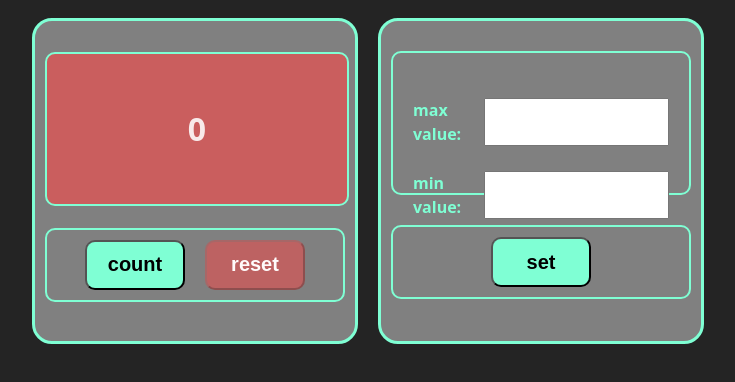
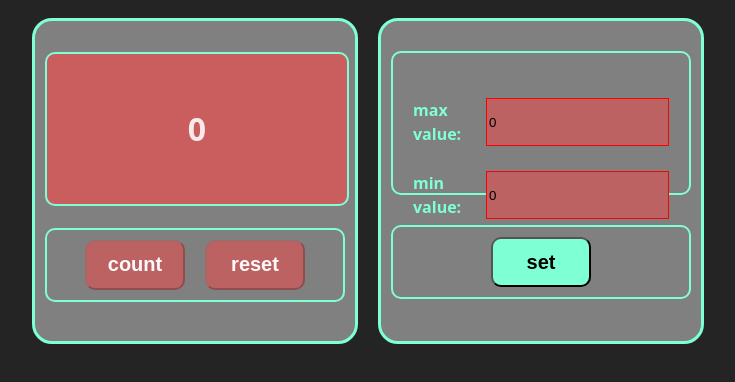
Before and after one commit to kdobrovolsky/counter_2, a React (Vite) app: page / in a window 1280 px wide. Shown: the top 382 px of the page, without its empty margins (272-1007 px from the left). Built offline with nearby package versions, Linux system fonts and the light colour scheme.

Commit message:
Added styling to input and disable buttons

```diff
--- a/src/App.tsx
+++ b/src/App.tsx
@@ -10,31 +10,32 @@ export function App() {
   const [startValue, setStartValue] = useState(0);
 
   useEffect(()=> {
-    let valueString = localStorage.getItem('maxValue')
-    if(valueString){
-      let newValue = JSON.parse(valueString)
-      setMaxValue(newValue)
-    }
+    const startValueString = localStorage.getItem('startValue')
+    const maxValueString = localStorage.getItem('maxValue')
+    if(maxValueString){setStartValue(JSON.parse(maxValueString))}
+    if(startValueString){setStartValue(JSON.parse(startValueString))}
   },[])
 
-  useEffect(()=> {
-    let valueString = localStorage.getItem('startValue')
-    if(valueString){
-      let newValue = JSON.parse(valueString)
-      setStartValue(newValue)
-    }
-  },[])
 
   useEffect(() => {
-    localStorage.setItem('maxValue', JSON.stringify(maxValue));
+   return localStorage.setItem('maxValue', JSON.stringify(maxValue));
   }, [maxValue]);
 
   useEffect(() => {
-    localStorage.setItem('startValue', JSON.stringify(startValue));
+    return localStorage.setItem('startValue', JSON.stringify(startValue));
   }, [startValue]);
 
+  // const setToLocalStorageHandler = () => {
+  //   return (
+  //      localStorage.setItem('startValue', JSON.stringify(startValue)),
+  //      localStorage.setItem('maxValue', JSON.stringify(maxValue))
+  //   )
+  // }
 
-
+  // const getToLocalStorageHandler = () => {
+  //   const startValueString = localStorage.getItem('startValue')
+  //   if(startValueString){setStartValue(JSON.parse(startValueString))}
+  // }
 
 
 
@@ -42,6 +43,7 @@ export function App() {
     if(count<maxValue){
       setCount(prev => prev +1)
     }
+
   }
   const handleButtonReset = () => {
     setCount(startValue)
@@ -56,6 +58,8 @@ export function App() {
     const value = +(e.target.value);
     setStartValue(value);
   }
+
+
 
 
 
@@ -76,7 +80,6 @@ export function App() {
       maxValue={maxValue}
       onChangeStartValueHandler = {onChangeStartValueHandler}
       startValue={startValue}
-
       />
 
     </div>
--- a/src/components/counter/Counter.tsx
+++ b/src/components/counter/Counter.tsx
@@ -1,6 +1,7 @@
 import { Button } from "../ui/button/Button"
 import s from './Counter.module.css'
 import { TableCounter } from "../ui/tableCounter/TableCounter"
+
 
 export type CounterPropsType = {
     count: number
@@ -12,12 +13,13 @@ export type CounterPropsType = {
 
 
 export function Counter({maxValue,startValue,count,handleButtonIncrement,handleButtonReset}:CounterPropsType) {
+
   return(
     <div className={s.counterWrapper}>
         <TableCounter count={count} maxValue={maxValue}/>
       <div className={s.buttonWrapper}>
-      <Button title="count" onClick={handleButtonIncrement} disabled={count>maxValue}/>
-      <Button title="reset" onClick={handleButtonReset} disabled={count<=startValue}/>
+      <Button title="count" onClick={handleButtonIncrement} disabled={count>=maxValue}/>
+      <Button title="reset" onClick={handleButtonReset} disabled={count<=startValue || startValue< 0}/>
       </div>
     </div>
   )
--- a/src/components/settingCounter/SettingCounter.tsx
+++ b/src/components/settingCounter/SettingCounter.tsx
@@ -6,7 +6,6 @@ import s from './SettingCounter.module.css'
 export type SettingCounterPropsType = {
     onChangeMaxValueHandler: (e: ChangeEvent<HTMLInputElement>) => void
     onChangeStartValueHandler: (e: ChangeEvent<HTMLInputElement>) => void
-
     maxValue: number
     startValue:number
 }
--- a/src/components/ui/tableSettingCounter/TableSettingCounter.tsx
+++ b/src/components/ui/tableSettingCounter/TableSettingCounter.tsx
@@ -9,15 +9,24 @@ export type TableSettingCounterType = {
 }
 
 export const TableSettingCounter = ({startValue,maxValue,onChangeMaxValueHandler,onChangeStartValueHandler}:TableSettingCounterType) => {
+    const getInputClassName = (isMaxInput: boolean) => {
+        const isInvalid =
+          maxValue < startValue ||
+          maxValue === startValue ||
+          (isMaxInput ? maxValue < 0 : startValue < 0);
+
+        return isInvalid ? s.inputError : '';
+    }
     return(
+
         <div className={s.tableWrapper}>
             <div className={s.inputWrapper}>
                 <label className={s.label} >max value:</label>
-                <input type="number" className={maxValue < 0 ? s.inputError: ''} onChange={onChangeMaxValueHandler}/>
+                <input type="number" value={maxValue} className={getInputClassName(true)} onChange={onChangeMaxValueHandler}/>
             </div>
             <div className={s.inputWrapper}>
                 <label className={s.label} >min value:</label>
-                <input type="number" className={startValue < 0 ? s.inputError: ''} onChange={onChangeStartValueHandler}/>
+                <input type="number" value={startValue} className={getInputClassName(false)} onChange={onChangeStartValueHandler}/>
             </div>
         </div>
     )
```
